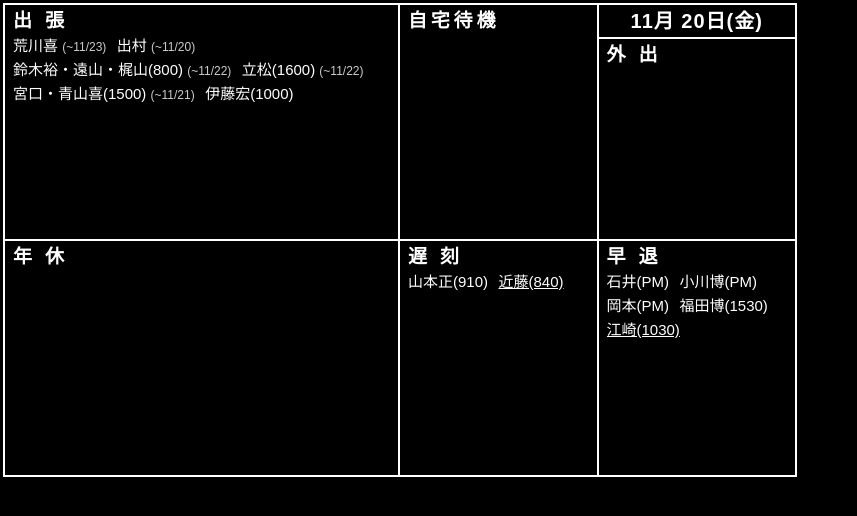
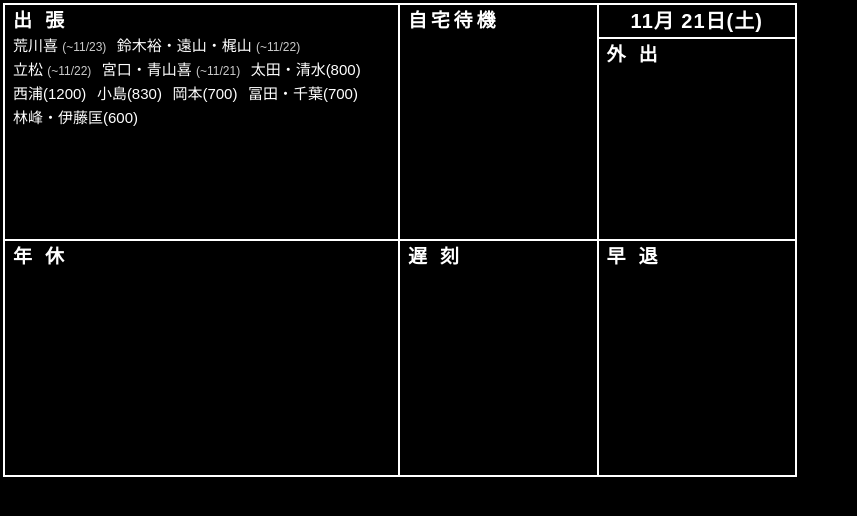
Before and after one commit to Proton-Wind/signage, a plain HTML site: page index.html in a window 1280 px wide. Shown: the whole page, without its empty margins (0-857 px from the left). Drawn offline with Linux system fonts and the light colour scheme.

Commit message:
Update digital signage (2026-11-21 00:00)

```diff
--- a/index.html
+++ b/index.html
@@ -115,7 +115,7 @@
       <div class="signage-cell">
         <div class="signage-title">出 張</div>
         <div class="signage-content">
-          <div class=" data-badge">荒川喜 <span class="period-text">(~11/23)</span></div><div class=" data-badge">出村 <span class="period-text">(~11/20)</span></div><div class=" data-badge">鈴木裕・遠山・梶山(800) <span class="period-text">(~11/22)</span></div><div class=" data-badge">立松(1600) <span class="period-text">(~11/22)</span></div><div class=" data-badge">宮口・青山喜(1500) <span class="period-text">(~11/21)</span></div><div class=" data-badge">伊藤宏(1000)</div>
+          <div class=" data-badge">荒川喜 <span class="period-text">(~11/23)</span></div><div class=" data-badge">鈴木裕・遠山・梶山 <span class="period-text">(~11/22)</span></div><div class=" data-badge">立松 <span class="period-text">(~11/22)</span></div><div class=" data-badge">宮口・青山喜 <span class="period-text">(~11/21)</span></div><div class=" data-badge">太田・清水(800)</div><div class=" data-badge">西浦(1200)</div><div class=" data-badge">小島(830)</div><div class=" data-badge">岡本(700)</div><div class=" data-badge">冨田・千葉(700)</div><div class=" data-badge">林峰・伊藤匡(600)</div>
         </div>
       </div>
 
@@ -127,7 +127,7 @@
       </div>
 
       <div class="signage-cell-date-wrapper">
-        <div class="signage-date">11月 20日(金)</div>
+        <div class="signage-date">11月 21日(土)</div>
         <div class="signage-out">
           <div class="signage-title">外 出</div>
           <div class="signage-content" style="white-space: pre-wrap;"></div>
@@ -144,14 +144,14 @@
       <div class="signage-cell">
         <div class="signage-title">遅 刻</div>
         <div class="signage-content">
-          <div class=" data-badge">山本正(910)</div><div class=" data-badge today-applied">近藤(840)</div>
+
         </div>
       </div>
 
       <div class="signage-cell">
         <div class="signage-title">早 退</div>
         <div class="signage-content">
-          <div class=" data-badge">石井(PM)</div><div class=" data-badge">小川博(PM)</div><div class=" data-badge">岡本(PM)</div><div class=" data-badge">福田博(1530)</div><div class=" data-badge today-applied">江崎(1030)</div>
+
         </div>
       </div>
     </div>
```
